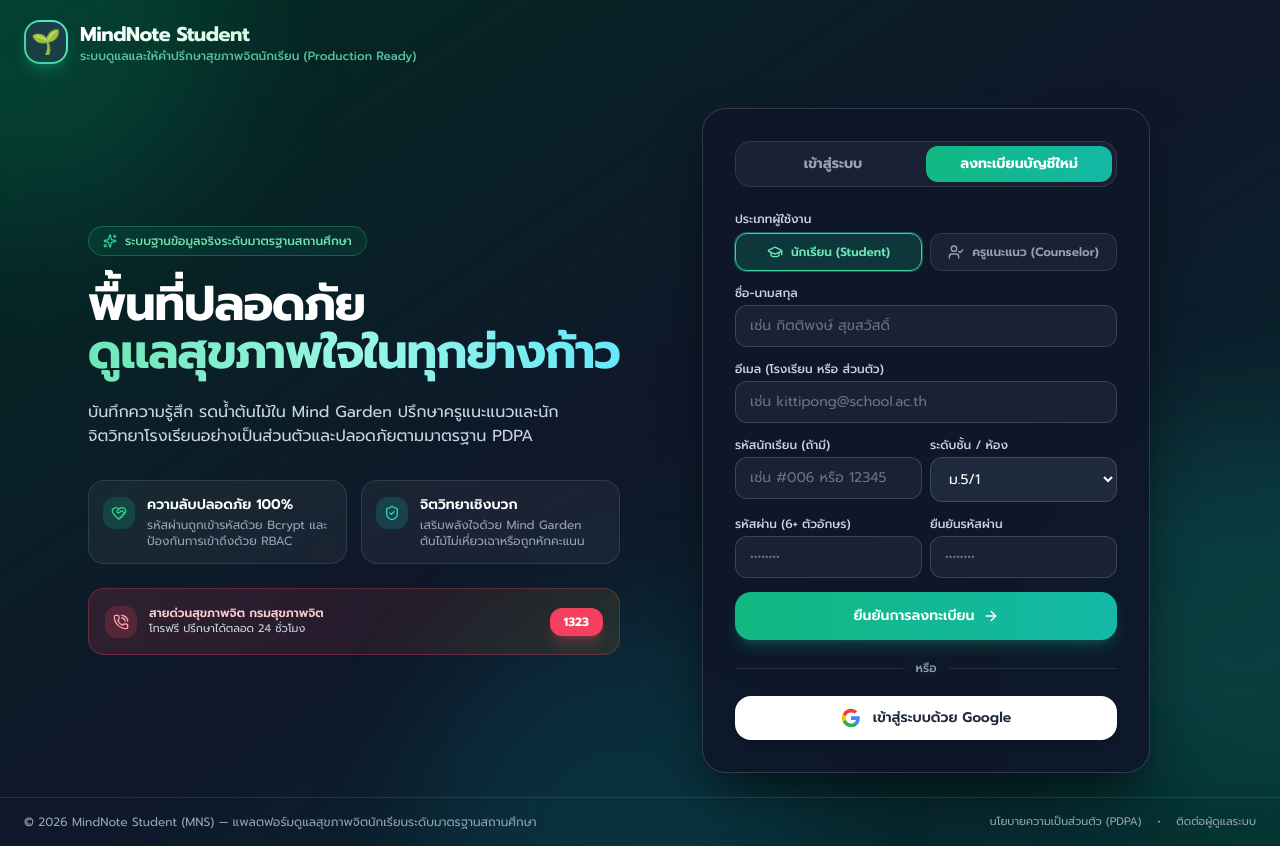
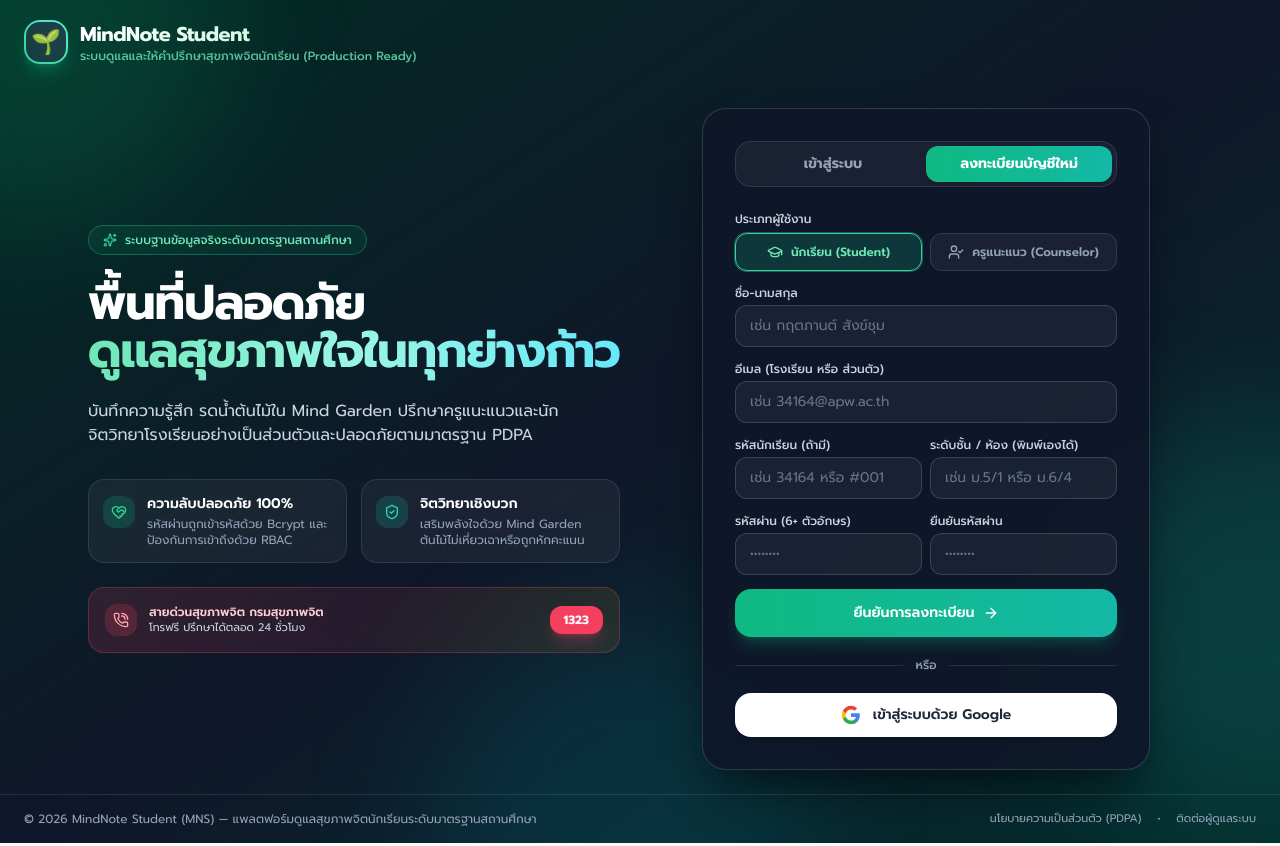
Before and after one commit to Pakapongdeyshow/MNS, a React (Vite) app in the folder client/: page / in a window 1280 px wide. Both pictures are taken after a click on the button "ลงทะเบียนบัญชีใหม่". Built offline with nearby package versions, Linux system fonts and the light colour scheme.

Commit message:
feat: Allow custom text input for student class/room field

```diff
--- a/client/src/pages/auth/LoginPage.jsx
+++ b/client/src/pages/auth/LoginPage.jsx
@@ -39,7 +39,7 @@
   const [regConfirmPassword, setRegConfirmPassword] = useState('');
   const [regRole, setRegRole] = useState('student');
   const [regStudentCode, setRegStudentCode] = useState('');
-  const [regClass, setRegClass] = useState('M.5/1');
+  const [regClass, setRegClass] = useState('');
   const [regDepartment, setRegDepartment] = useState('งานแนะแนวและจิตวิทยาการศึกษา');
   const [regPhone, setRegPhone] = useState('');
 
@@ -102,7 +102,7 @@
         password: regPassword,
         role: regRole,
         student_code: regRole === 'student' ? regStudentCode.trim() : null,
-        class_name: regRole === 'student' ? regClass : null,
+        class_name: regRole === 'student' ? (regClass.trim() || 'ม.5/1') : null,
         department: regRole === 'counselor' ? regDepartment.trim() : null,
         phone: regRole === 'counselor' ? regPhone.trim() : null,
       };
@@ -435,7 +435,7 @@
                     required
                     value={regName}
                     onChange={(e) => setRegName(e.target.value)}
-                    placeholder="เช่น กิตติพงษ์ สุขสวัสดิ์"
+                    placeholder="เช่น กฤตภานต์ สังข์ชุม"
                     className="w-full px-3.5 py-2.5 bg-white/5 border border-white/15 focus:border-emerald-400 rounded-xl text-sm text-white placeholder-slate-500 outline-none"
                   />
                 </div>
@@ -450,7 +450,7 @@
                     required
                     value={regEmail}
                     onChange={(e) => setRegEmail(e.target.value)}
-                    placeholder="เช่น kittipong@school.ac.th"
+                    placeholder="เช่น 34164@apw.ac.th"
                     className="w-full px-3.5 py-2.5 bg-white/5 border border-white/15 focus:border-emerald-400 rounded-xl text-sm text-white placeholder-slate-500 outline-none"
                   />
                 </div>
@@ -466,25 +466,22 @@
                         type="text"
                         value={regStudentCode}
                         onChange={(e) => setRegStudentCode(e.target.value)}
-                        placeholder="เช่น #006 หรือ 12345"
+                        placeholder="เช่น 34164 หรือ #001"
                         className="w-full px-3.5 py-2.5 bg-white/5 border border-white/15 focus:border-emerald-400 rounded-xl text-sm text-white placeholder-slate-500 outline-none"
                       />
                     </div>
                     <div>
                       <label className="block text-xs font-medium text-slate-300 mb-1">
-                        ระดับชั้น / ห้อง
+                        ระดับชั้น / ห้อง (พิมพ์เองได้)
                       </label>
-                      <select
+                      <input
+                        type="text"
+                        required
                         value={regClass}
                         onChange={(e) => setRegClass(e.target.value)}
-                        className="w-full px-3.5 py-2.5 bg-slate-800 border border-white/15 focus:border-emerald-400 rounded-xl text-sm text-white outline-none"
-                      >
-                        <option value="M.5/1">ม.5/1</option>
-                        <option value="M.5/2">ม.5/2</option>
-                        <option value="M.6/1">ม.6/1</option>
-                        <option value="M.6/2">ม.6/2</option>
-                        <option value="M.4/1">ม.4/1</option>
-                      </select>
+                        placeholder="เช่น ม.5/1 หรือ ม.6/4"
+                        className="w-full px-3.5 py-2.5 bg-white/5 border border-white/15 focus:border-emerald-400 rounded-xl text-sm text-white placeholder-slate-500 outline-none"
+                      />
                     </div>
                   </div>
                 ) : (
@@ -640,7 +637,7 @@
               </div>
               <button
                 onClick={() => setShowGoogleModal(false)}
-                className="p-1.5 rounded-lg text-slate-400 hover:text-white hover:bg-white/10"
+                className="p-1.5 rounded-lg text-slate-400 hover:text-white hover:bg-white/10 cursor-pointer"
               >
                 ✕
               </button>
@@ -683,14 +680,14 @@
                 <button
                   type="button"
                   onClick={() => setShowGoogleModal(false)}
-                  className="px-4 py-2 rounded-xl text-xs text-slate-400 hover:text-white hover:bg-white/10"
+                  className="px-4 py-2 rounded-xl text-xs text-slate-400 hover:text-white hover:bg-white/10 cursor-pointer"
                 >
                   ยกเลิก
                 </button>
                 <button
                   type="submit"
                   disabled={loading}
-                  className="px-5 py-2.5 rounded-xl bg-gradient-to-r from-emerald-500 to-teal-500 hover:from-emerald-400 hover:to-teal-400 text-white text-xs font-bold shadow-md shadow-emerald-500/20"
+                  className="px-5 py-2.5 rounded-xl bg-gradient-to-r from-emerald-500 to-teal-500 hover:from-emerald-400 hover:to-teal-400 text-white text-xs font-bold shadow-md shadow-emerald-500/20 cursor-pointer"
                 >
                   {loading ? 'กำลังเข้าสู่ระบบ...' : 'ยืนยันเข้าสู่ระบบ Google'}
                 </button>
```
